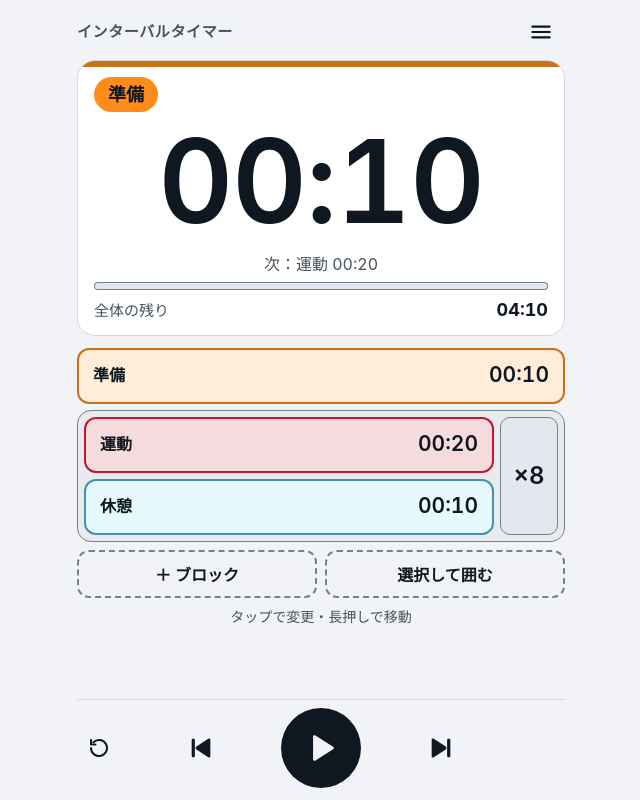
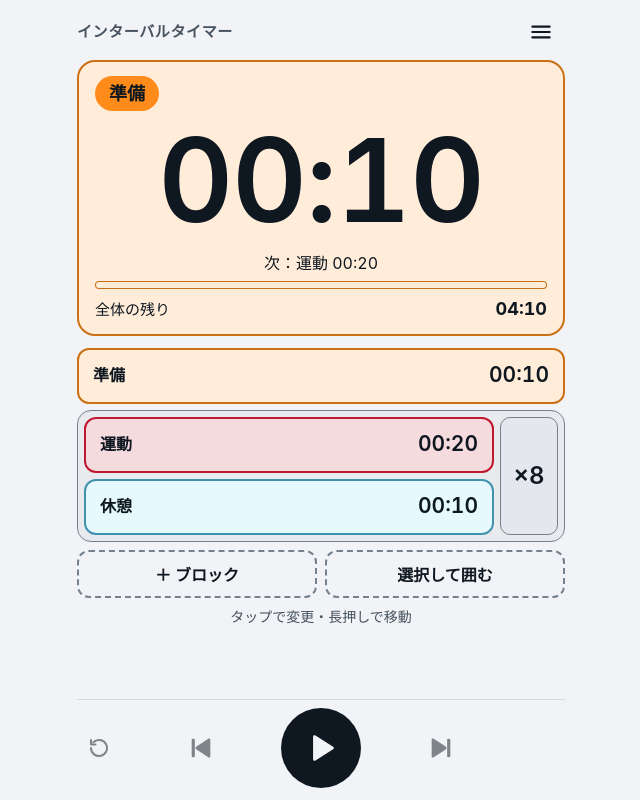
Before and after one commit to nagisa73/interval-timer, a plain HTML site: page index.html in a window 1280 px wide. Shown: the whole page, without its empty margins (319-959 px from the left). Drawn offline with Linux system fonts and the light colour scheme.

Commit message:
Add files via upload

```diff
--- a/css/style.css
+++ b/css/style.css
@@ -198,18 +198,12 @@ textarea:focus-visible {
   overflow: hidden;
   display: grid;
   gap: 6px;
-  padding: 16px 16px 12px;
-  background: var(--surface);
-  border: 1px solid var(--divider);
+  padding: 14px 16px 12px;
+  /* カード全体を、今のブロックと同じ薄い色にする */
+  background: var(--kind-soft);
+  color: var(--fg);
+  border: 2px solid var(--kind-line);
   border-radius: 18px;
-}
-/* カードの上の色付きの線 */
-.now::before {
-  content: "";
-  position: absolute;
-  inset: 0 0 auto 0;
-  height: 6px;
-  background: var(--kind-line);
 }
 .now-row {
   display: flex;
@@ -221,10 +215,11 @@ textarea:focus-visible {
   flex: none;
   font-size: 0.9375rem;
   font-weight: 700;
-  color: var(--fg);
 }
 /* 一時停止中は、大きな数字の色を薄くする */
-.now.is-paused .clock { color: var(--muted); }
+@supports (color: color-mix(in srgb, red, blue)) {
+  .now.is-paused .clock { color: color-mix(in srgb, var(--fg) 70%, var(--kind-soft)); }
+}
 .chip {
   min-width: 0;
   max-width: 100%;
@@ -252,7 +247,6 @@ textarea:focus-visible {
 .next {
   min-height: 1.5em;
   text-align: center;
-  color: var(--muted);
   font-family: var(--font-num);
   font-size: 1rem;
   font-variant-numeric: tabular-nums;
@@ -260,8 +254,8 @@ textarea:focus-visible {
 .bar {
   height: 8px;
   border-radius: 999px;
-  background: var(--surface-2);
-  box-shadow: inset 0 0 0 1px var(--line);
+  background: transparent;
+  box-shadow: inset 0 0 0 1px var(--kind-line);
   overflow: hidden;
 }
 .bar span {
@@ -269,20 +263,18 @@ textarea:focus-visible {
   height: 100%;
   width: 0;
   border-radius: 999px;
-  background: var(--fg);
+  background: var(--kind-line);
 }
 .total {
   display: flex;
   justify-content: space-between;
   align-items: baseline;
   font-size: 0.9375rem;
-  color: var(--muted);
 }
 .total b {
   font-family: var(--font-num);
   font-size: 1.125rem;
   font-weight: 700;
-  color: var(--fg);
   font-variant-numeric: tabular-nums;
 }
 
--- a/js/view.js
+++ b/js/view.js
@@ -187,9 +187,8 @@ function updateBlocks() {
   }
 
   for (const [id, block] of blockElements) {
-    // スタート前の最初のブロックは強調しない（「次へ」で進めたときは、どこにいるか示す）
-    const showCurrent = state.started || state.index > 0;
-    const isCurrent = showCurrent && item !== null && item.node.id === id;
+    // スタート前は強調しない
+    const isCurrent = state.started && item !== null && item.node.id === id;
     block.classList.toggle("current", isCurrent);
 
     // --p は CSS に渡す値（0 = 空、1 = 満タン）
@@ -238,8 +237,10 @@ function updateControls() {
 
   const isEmpty = state.runList.length === 0;
   $("playBtn").disabled = isEmpty || state.presetEdit !== null;  // マイセットの編集中は動かさない
-  $("prevBtn").disabled = isEmpty;
-  $("nextBtn").disabled = isEmpty || state.finished;
+  // リセット・前へ・次へは、スタートするまで押せない
+  $("resetBtn").disabled = !state.started;
+  $("prevBtn").disabled = isEmpty || !state.started;
+  $("nextBtn").disabled = isEmpty || !state.started || state.finished;
 
   // タイマー中は「＋ ブロック」などを隠す（style.css の .is-started を参照）
   $("app").classList.toggle("is-started", isInProgress());
```
